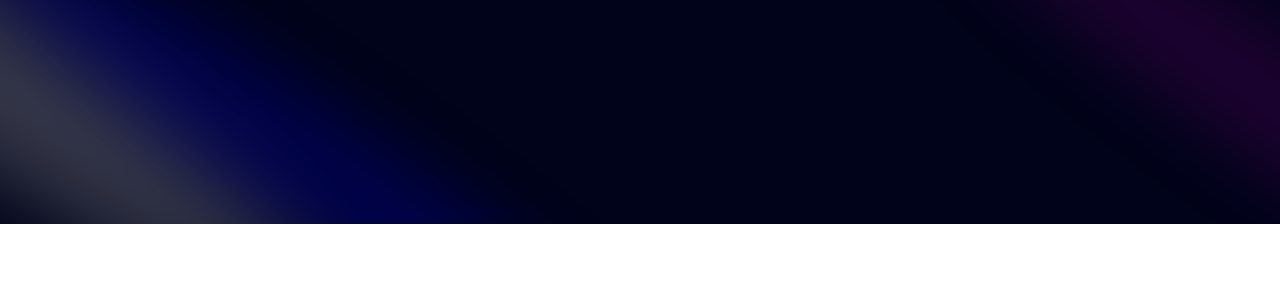
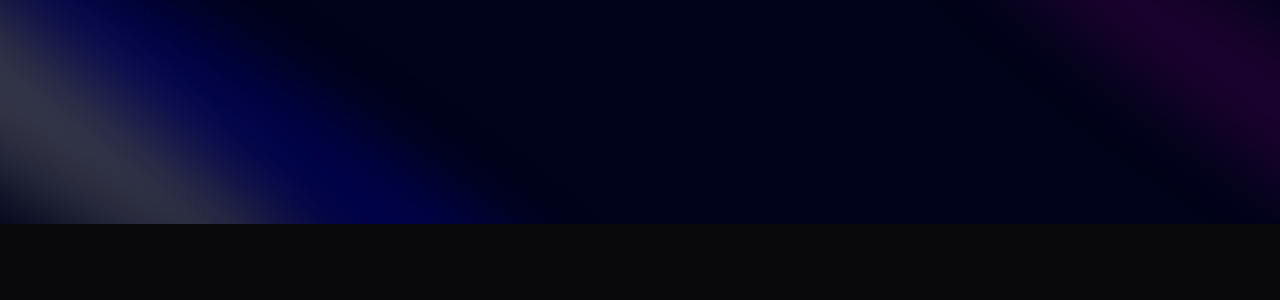
Before and after one commit to Manahil2026/myportfolio, a Next.js app: page / in a window 1280 px wide. Shown: the top 300 px of the page. Built offline with nearby package versions, Linux system fonts and the light colour scheme.

Commit message:
wrap children with theme provider

```diff
--- a/app/layout.tsx
+++ b/app/layout.tsx
@@ -1,6 +1,7 @@
 import type { Metadata } from "next";
 import {Inter} from "next/font/google";
 import "./globals.css";
+import { ThemeProvider } from "./provider";
 
 const inter = Inter({subsets:["latin"]});
 
@@ -16,7 +17,11 @@ export default function RootLayout({
 }>) {
   return (
     <html lang="en">
-      <body className={inter.className}>{children}</body>
+      <body className={inter.className}>
+        <ThemeProvider attribute="class" defaultTheme="dark" enableSystem disableTransitionOnChange>
+          {children}
+        </ThemeProvider>
+      </body>
     </html>
   );
 }
```
